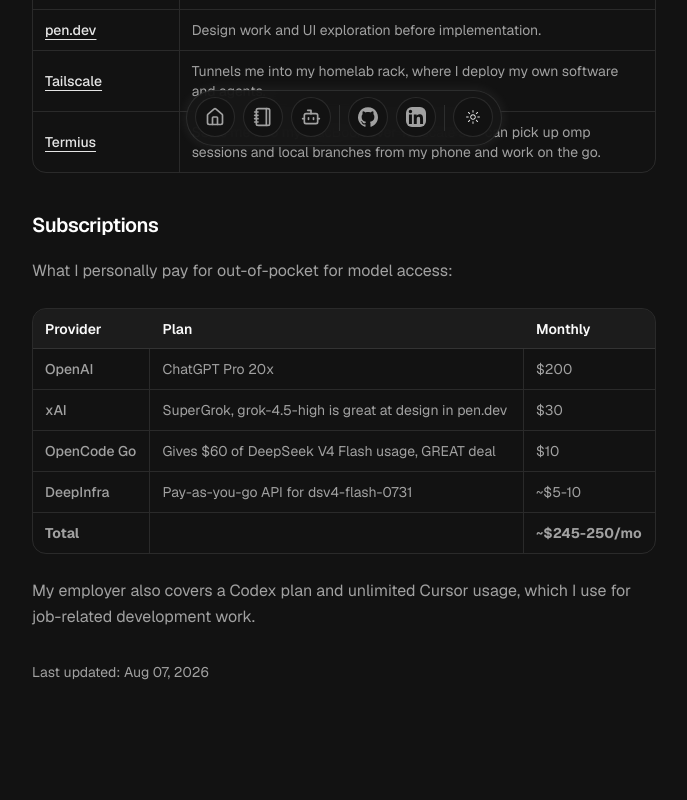
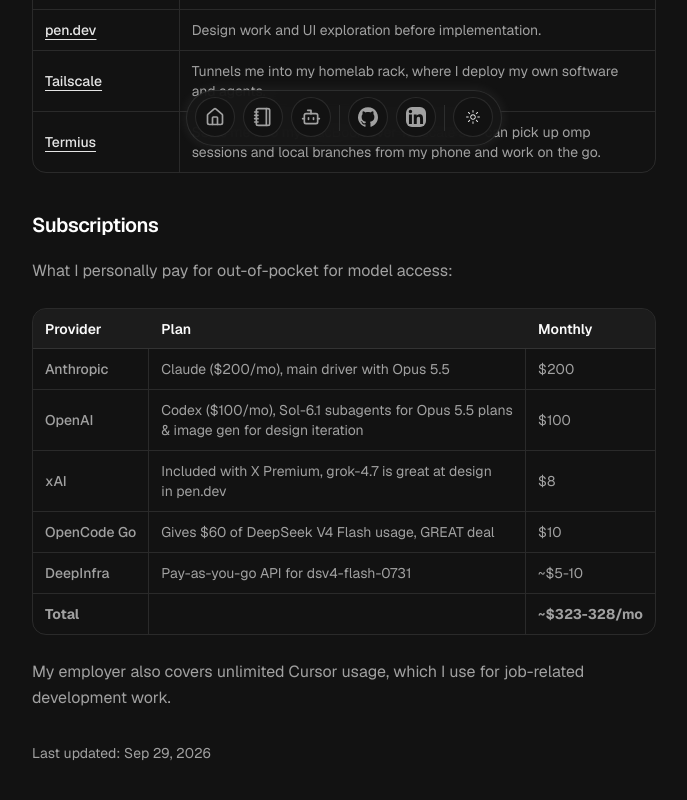
Before and after one commit to peterrauscher/portfolio, a Next.js app: page /ai-stack in a window 1280 px wide. Shown: the part 638-1438 px from the top of the page, without its empty margins (296-983 px from the left). Before the commit the page ends 1416 px from the top, so only its background shows below. Built offline with nearby package versions, Linux system fonts and the light colour scheme.

Commit message:
Update AI stack subscriptions and models

```diff
--- a/src/app/ai-stack/page.tsx
+++ b/src/app/ai-stack/page.tsx
@@ -208,11 +208,20 @@
             headers={["Provider", "Plan", "Monthly"]}
             nowrapLast
             rows={[
-              ["OpenAI", "ChatGPT Pro 20x", "$200"],
+              [
+                "Anthropic",
+                "Claude ($200/mo), main driver with Opus 5.5",
+                "$200",
+              ],
+              [
+                "OpenAI",
+                "Codex ($100/mo), Sol-6.1 subagents for Opus 5.5 plans & image gen for design iteration",
+                "$100",
+              ],
               [
                 "xAI",
-                "SuperGrok, grok-4.5-high is great at design in pen.dev",
-                "$30",
+                "Included with X Premium, grok-4.7 is great at design in pen.dev",
+                "$8",
               ],
               [
                 "OpenCode Go",
@@ -223,19 +232,19 @@
               [
                 <strong key="total-label">Total</strong>,
                 "",
-                <strong key="total-value">~$245-250/mo</strong>,
+                <strong key="total-value">~$323-328/mo</strong>,
               ],
             ]}
           />
           <p>
-            My employer also covers a Codex plan and unlimited Cursor usage,
-            which I use for job-related development work.
+            My employer also covers unlimited Cursor usage, which I use for
+            job-related development work.
           </p>
         </BlurFade>
 
         <BlurFade delay={BLUR_FADE_DELAY * 5}>
           <p className="text-muted-foreground not-prose mt-8 text-sm">
-            Last updated: Aug 07, 2026
+            Last updated: Sep 29, 2026
           </p>
         </BlurFade>
       </article>
```
